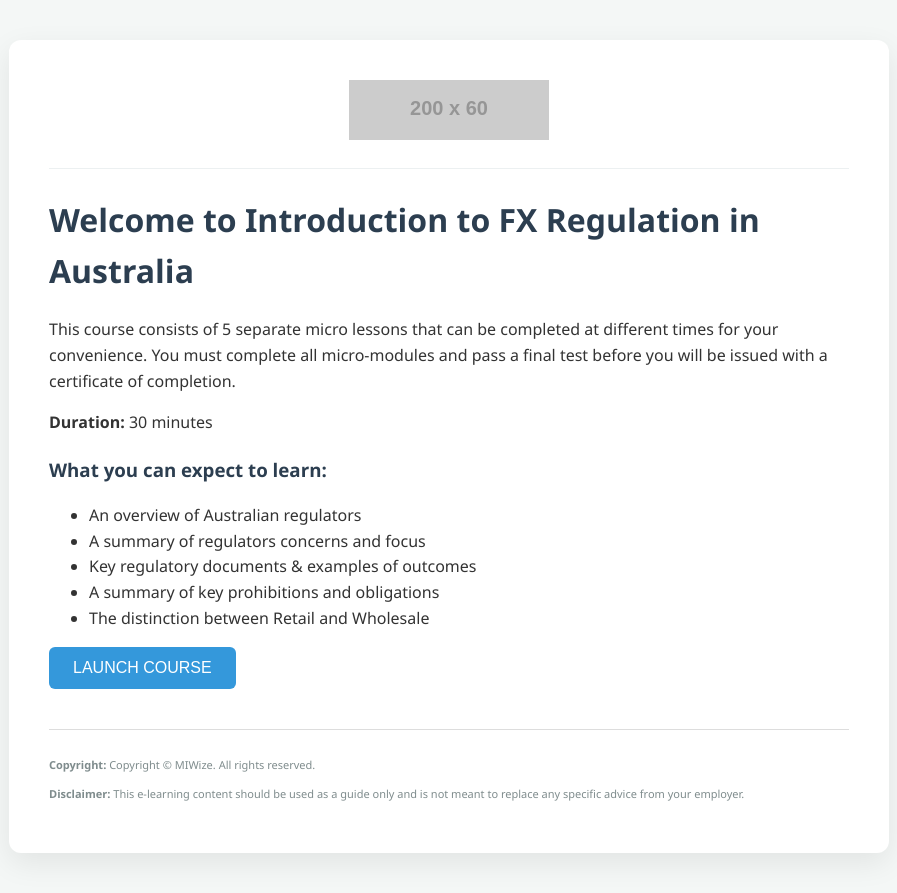
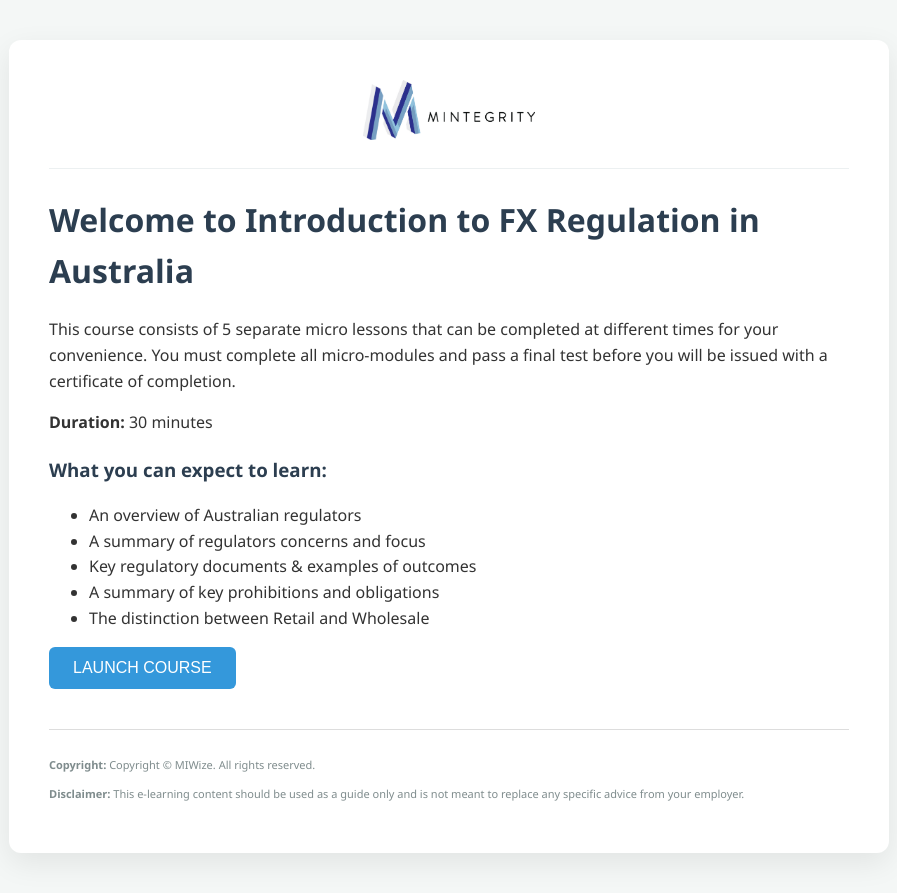
Before and after one commit to cinnamonpow-droid/Intro-to-FX-AU, a plain HTML site: page index.html in a window 1280 px wide. Shown: the whole page, without its empty margins (191-1088 px from the left). Drawn offline with Linux system fonts and the light colour scheme; placeholder pictures from the web are drawn by us.

Commit message:
Update index.html

```diff
--- a/index.html
+++ b/index.html
@@ -235,7 +235,7 @@
     <!-- PERSISTENT HEADER LOGO -->
     <div class="header-logo-container">
         <!-- Change the src to your actual logo filename, e.g., src="logo.png" -->
-        <img src="https://via.placeholder.com/200x60?text=YOUR+LOGO+HERE" alt="Company Logo" class="company-logo">
+        <img src="mintegrity horizontal logo.jpg" alt="Company Logo" class="company-logo">
     </div>
 
     <!-- PROGRESS BAR -->
```
